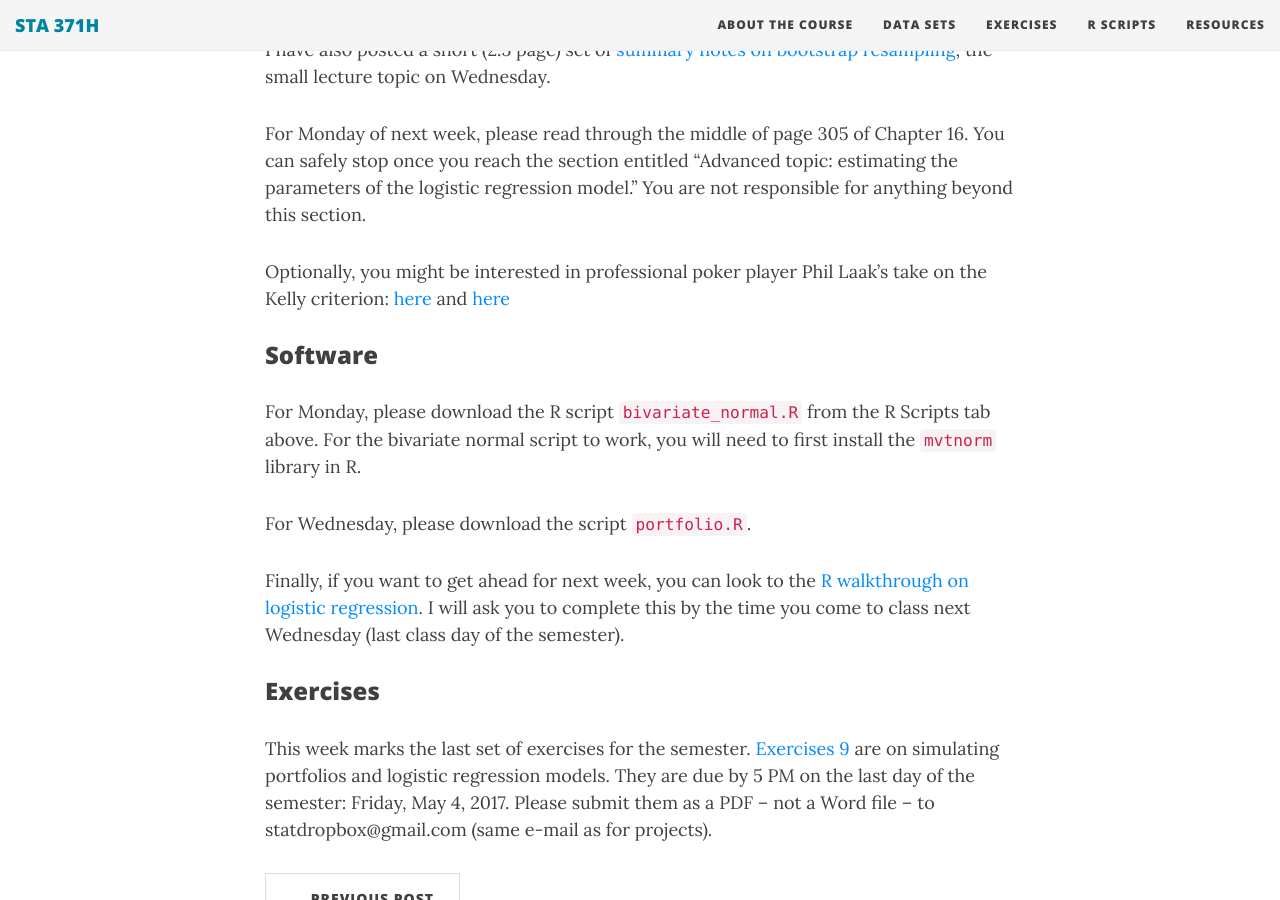
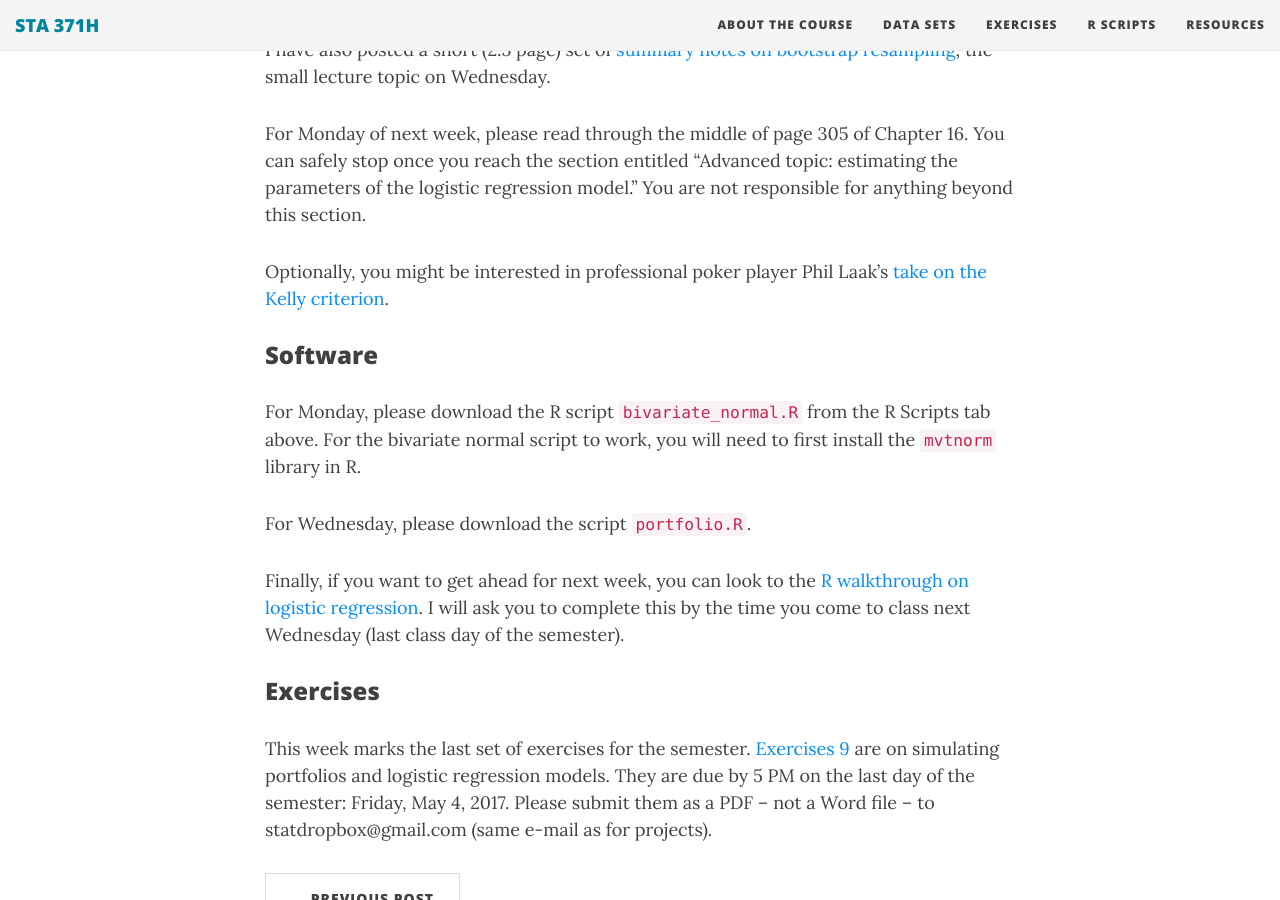
Before and after one commit to jgscott/STA371H_Spring2018, a Jekyll site: the page built from _posts/2018-04-23-week14.md, in a window 1280 px wide and 900 px high, scrolled down 830 px. Built offline with Jekyll 4.4.1, drawn with Linux system fonts in a browser that asks for light colours; nearby versions of some CDN libraries.

Commit message:
broken link

```diff
--- a/_posts/2018-04-23-week14.md
+++ b/_posts/2018-04-23-week14.md
@@ -25,9 +25,7 @@
 
 For Monday of next week, please read through the middle of page 305 of Chapter 16.  You can safely stop once you reach the section entitled "Advanced topic: estimating the parameters of the logistic regression model."  You are not responsible for anything beyond this section.
 
-Optionally, you might be interested in professional poker player Phil Laak's take on the Kelly criterion:
-[here](http://sports.espn.go.com/espn/poker/columns/story?id=4381359)
-and [here](http://www.bluff.com/magazine/kellys-criterion-7608/)
+Optionally, you might be interested in professional poker player Phil Laak's [take on the Kelly criterion](http://sports.espn.go.com/espn/poker/columns/story?id=4381359).
 
 ### Software
 
```
